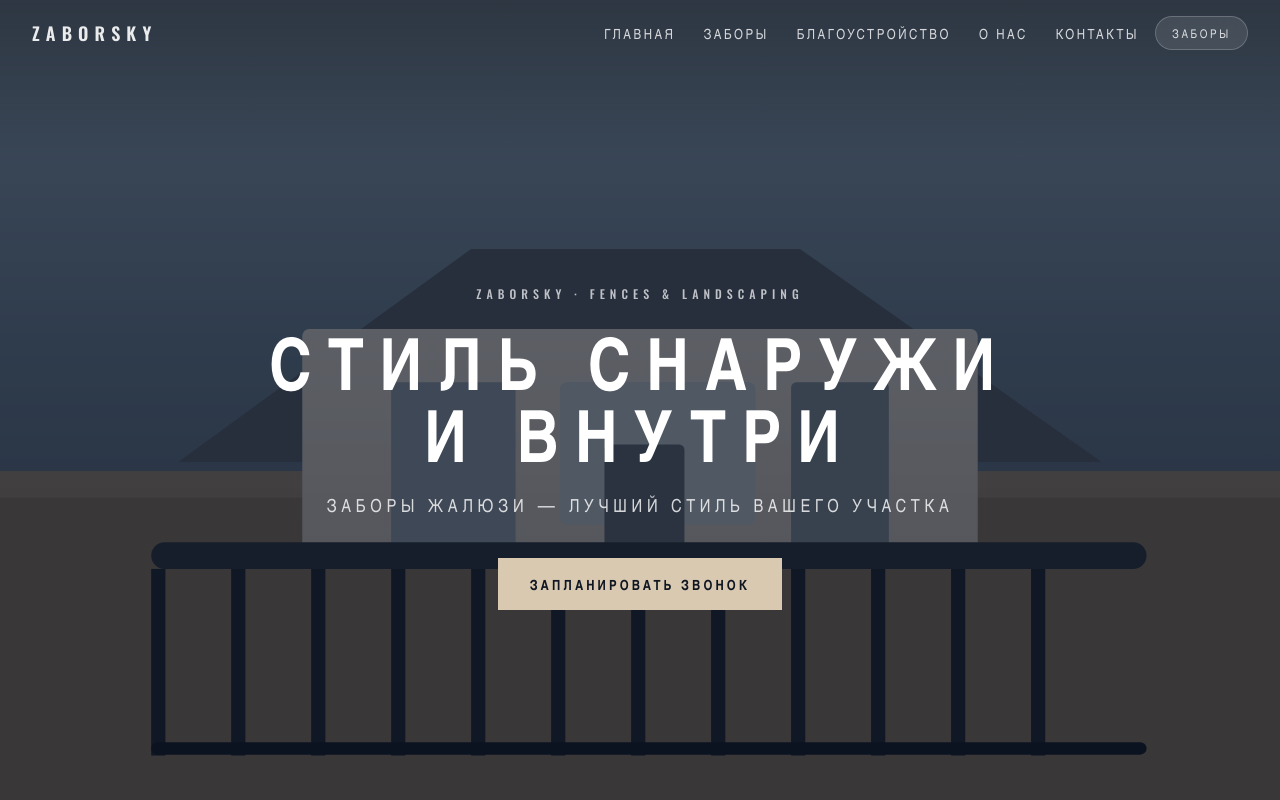
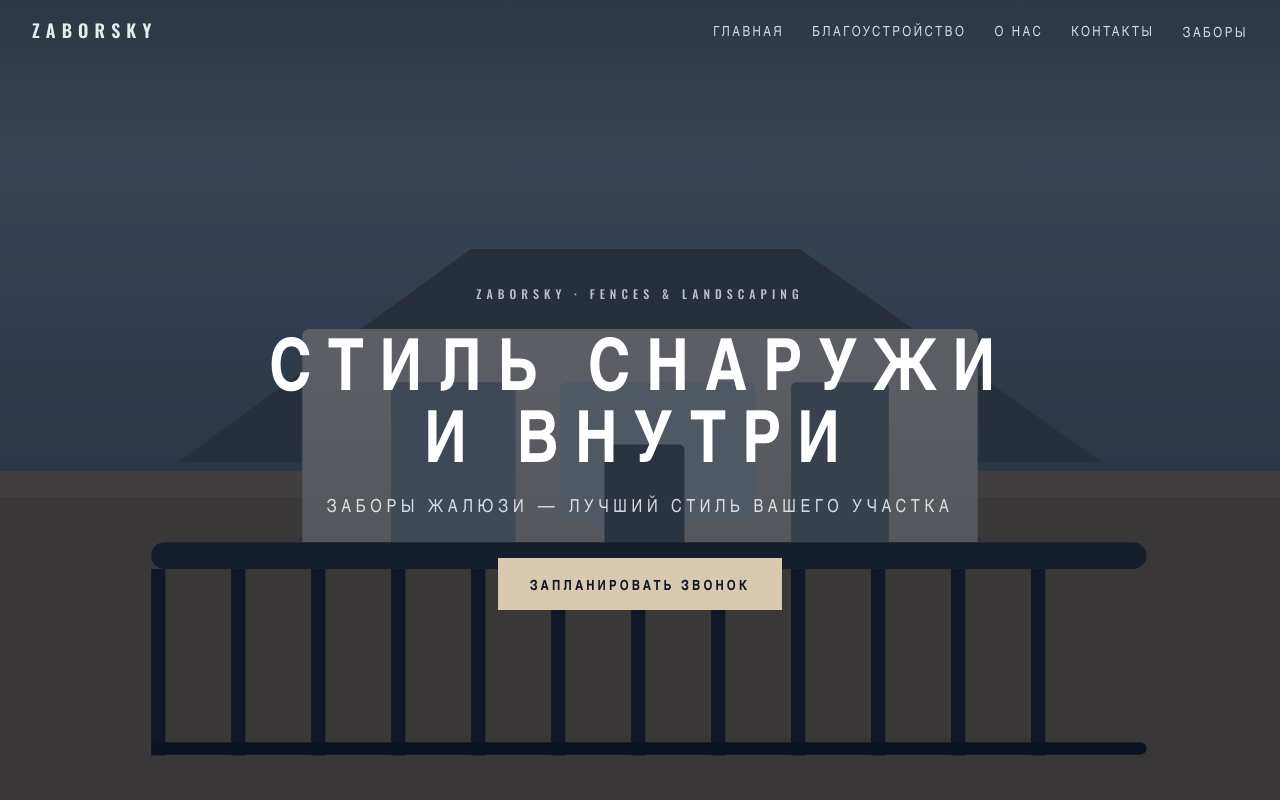
Before and after one commit to alchemmist/zaborsky, a Next.js app: page /home in a window 1280 px wide. Shown: the top 800 px of the page. Built offline with nearby package versions, Linux system fonts and the light colour scheme.

Commit message:
fix fences header section

```diff
--- a/components/site-header.tsx
+++ b/components/site-header.tsx
@@ -2,7 +2,6 @@ import Link from "next/link";
 
 const navItems = [
   { label: "Главная", href: "/home" },
-  { label: "Заборы", href: "/fences" },
   { label: "Благоустройство", href: "/landscaping" },
   { label: "О нас", href: "/about" },
   { label: "Контакты", href: "/contacts" },
@@ -53,13 +52,17 @@ export function SiteHeader() {
                 {item.label}
               </Link>
             ))}
-          </nav>
 
-          <details className="group relative">
-            <summary className="list-none cursor-pointer rounded-full border border-white/20 bg-white/10 px-4 py-2 text-xs font-medium uppercase tracking-[0.22em] text-white/80 backdrop-blur-md transition hover:bg-white/20 hover:text-white [&::-webkit-details-marker]:hidden">
+            <div className="group relative">
+              <Link
+                href="/fences"
+                className="text-sm font-medium uppercase tracking-[0.18em] text-white/80 transition hover:text-white"
+              >
                 Заборы
-            </summary>
-            <div className="absolute right-0 mt-3 w-80 overflow-hidden rounded-2xl border border-white/20 bg-[#101723]/90 p-2 shadow-2xl shadow-black/30 backdrop-blur-xl">
+              </Link>
+
+              <div aria-hidden="true" className="absolute left-0 right-0 top-full h-3" />
+              <div className="invisible absolute right-0 top-full mt-3 w-80 translate-y-1 overflow-hidden rounded-2xl border border-white/20 bg-[#101723]/90 p-2 opacity-0 shadow-2xl shadow-black/30 backdrop-blur-xl transition duration-200 group-hover:visible group-hover:translate-y-0 group-hover:opacity-100 group-focus-within:visible group-focus-within:translate-y-0 group-focus-within:opacity-100">
                 {fenceItems.map((item) => (
                   <div key={item.label} className="rounded-xl">
                     <Link
@@ -86,7 +89,8 @@ export function SiteHeader() {
                   </div>
                 ))}
               </div>
-          </details>
+            </div>
+          </nav>
         </div>
       </div>
     </header>
```
Lines whose indentation alone changed are shown as unchanged.
